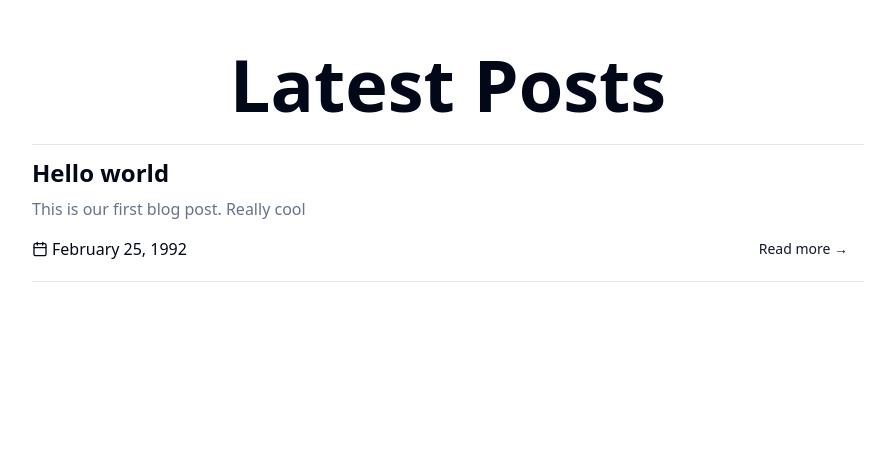
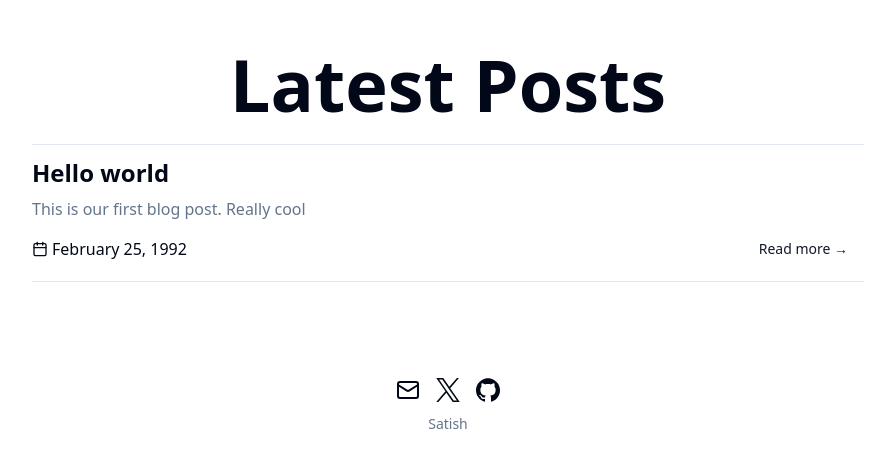
Before and after one commit to satish860/bytecrafts, a Next.js app: page / in a window 1280 px wide. Shown: the part 789-1255 px from the top of the page, without its empty margins (192-1087 px from the left). Before the commit the page ends 1111 px from the top, so only its background shows below. Built offline with nearby package versions, Linux system fonts and the light colour scheme; no server answers.

Commit message:
Added Footer

```diff
--- a/src/app/layout.tsx
+++ b/src/app/layout.tsx
@@ -6,6 +6,7 @@
 import Header from "@/components/Header";
 import { ThemeProvider } from "@/components/theme-provider"
 import { ModeToggle } from "@/components/mode-toggle";
+import { SiteFooter } from "@/components/site-footer";
 
 const fontSans = FontSans({
   subsets: ["latin"],
@@ -48,6 +49,7 @@
           <Header />
 
           <main className="flex-1">{children}</main>
+          <SiteFooter />
         </div>
         </ThemeProvider>
       </body>
--- /dev/null
+++ b/src/components/site-footer.tsx
@@ -0,0 +1,31 @@
+import { siteConfig } from "@/lib/utils";
+import { Mail } from "lucide-react";
+import { Icons } from "./icons";
+
+export function SiteFooter() {
+  return (
+    <footer>
+      <div className="mb-6 mt-14 flex flex-col items-center">
+        <div className="mb-3 flex space-x-4">
+          <a target="_blank" rel="noreferrer" href="mailto:hello@example.com">
+            <span className="sr-only">Mail</span>
+            <Mail className="h-6 w-6" />
+          </a>
+          <a target="_blank" rel="noreferrer" href={siteConfig.links.twitter}>
+            <span className="sr-only">Twitter</span>
+            <Icons.twitter className="h-6 w-6" />
+          </a>
+          <a target="_blank" rel="noreferrer" href={siteConfig.links.github}>
+            <span className="sr-only">GitHub</span>
+            <Icons.gitHub className="h-6 w-6" />
+          </a>
+        </div>
+        <div className="mb-2 flex space-x-2 text-sm text-muted-foreground">
+          <a href={siteConfig.links.LinkedIn} target="_blank">
+            {siteConfig.author}
+          </a>
+        </div>
+      </div>
+    </footer>
+  );
+}
```
